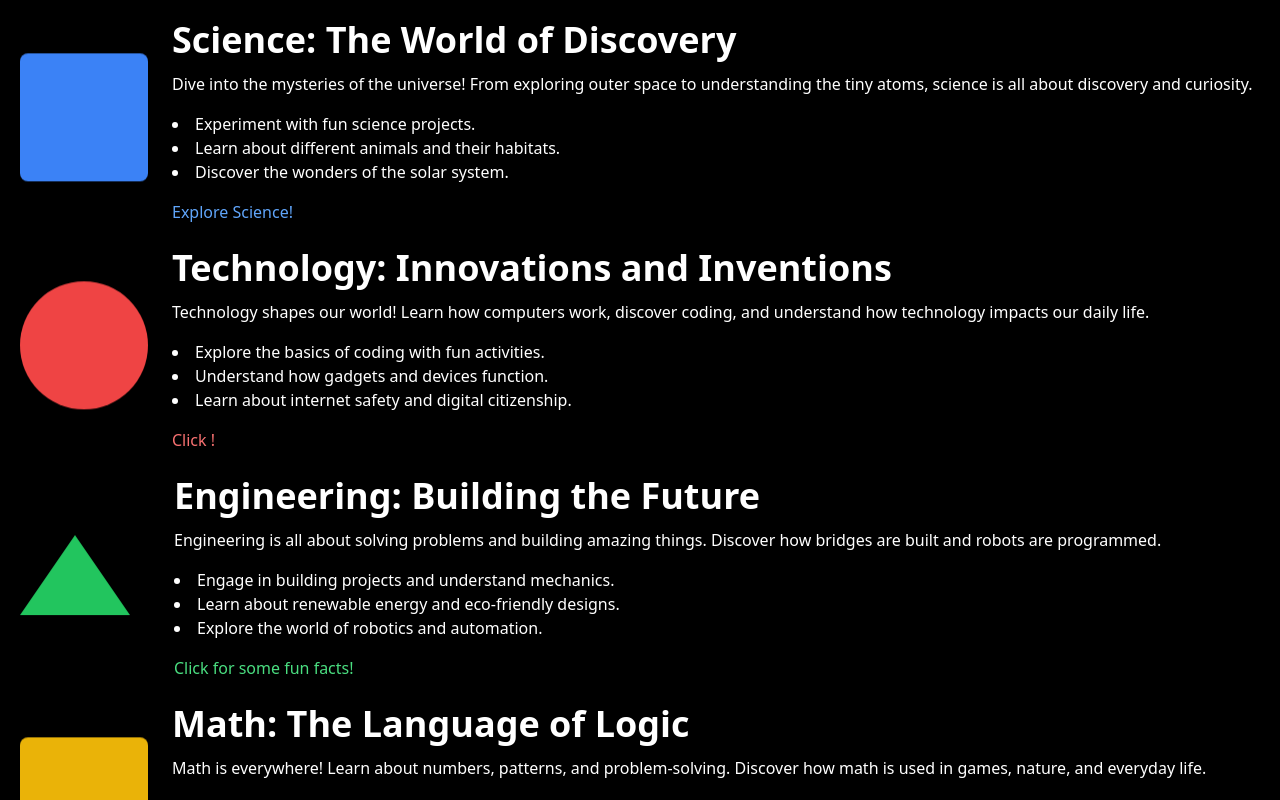
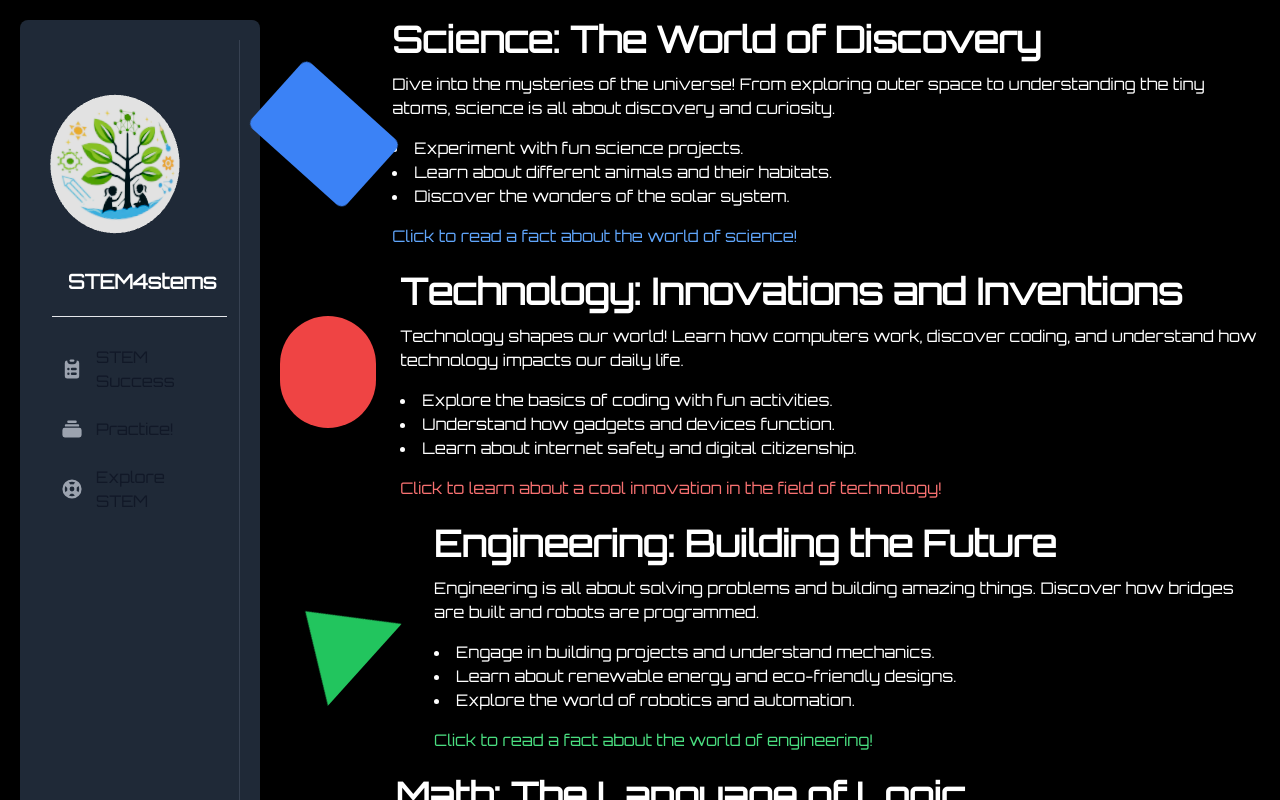
Before and after one commit to affiq23/stem4stems, a Next.js app: page /content in a window 1280 px wide. Shown: the top 800 px of the page. Built offline with nearby package versions, Linux system fonts and the light colour scheme.

Commit message:
Ready for submission!

```diff
--- a/package.json
+++ b/package.json
@@ -9,6 +9,7 @@
     "lint": "next lint"
   },
   "dependencies": {
+    "@fontsource/orbitron": "^5.0.18",
     "@react-three/drei": "^9.96.5",
     "@react-three/fiber": "^8.15.15",
     "dotenv": "^16.4.1",
--- a/pages/_app.tsx
+++ b/pages/_app.tsx
@@ -1,4 +1,6 @@
 import "@/styles/globals.css";
+import "@fontsource/orbitron";
+
 import type { AppProps } from "next/app";
 
 export default function App({ Component, pageProps }: AppProps) {
--- a/pages/content.tsx
+++ b/pages/content.tsx
@@ -1,8 +1,41 @@
-import React from "react";
+import React, { Suspense, useEffect, useRef, useState } from "react";
+import { Canvas, useFrame, useLoader } from "@react-three/fiber";
+import * as THREE from "three";
+import { OrbitControls, Box } from "@react-three/drei";
+import Link from "next/link";
 import OpenAI from "openai";
-import { useState } from "react";
+
+function RotatingImage({ texture }: any) {
+  const mesh = useRef<THREE.Mesh | null>(null);
+
+  // Create a rotation animation for the image
+  useFrame(() => {
+    if (mesh.current) {
+      mesh.current.rotation.y += 0.02;
+    }
+  });
+
+  return (
+    <mesh ref={mesh}>
+      <circleGeometry args={[2.5, 60]} />
+      <meshBasicMaterial
+        attach="material"
+        map={texture}
+        side={THREE.DoubleSide}
+      />
+    </mesh>
+  );
+}
 
 export default function Content() {
+  const [texture, setTexture] = useState<THREE.Texture | null>(null);
+  useEffect(() => {
+    if (typeof window !== "undefined") {
+      const textureLoader = new THREE.TextureLoader();
+      const loadedTexture = textureLoader.load("/stem_logo.png");
+      setTexture(loadedTexture);
+    }
+  }, []);
   const [funFacts, setFunFacts] = useState<{ [key: string]: string | null }>({
     Science: null,
     Technology: null,
@@ -47,18 +80,99 @@ export default function Content() {
   };
 
   return (
+    <main className="flex min-h-screen bg-black text-white font-orbitron">
+      <aside
+        id="default-sidebar"
+        className="w-60 bg-gray-800 p-5 ml-5 mt-5 mb-5 rounded-lg shadow-lg"
+        aria-label="Sidenav"
+      >
+        <div className="overflow-hidden py-5 px-3 h-full border-r bg-gray-800 border-gray-700">
+          <div className="overflow-hidden w-52 h-52 -translate-x-7">
+            <Link href={"/"}>
+              <Canvas>
+                <ambientLight />
+                <pointLight position={[0, 0, 0]} />
+                <RotatingImage texture={texture} />
+              </Canvas>
+            </Link>
+          </div>
+          <h2 className="text-xl font-semibold mx-4">STEM4stems</h2>
+          <ul className="pt-5 mt-5 space-y-2 border-t border-gray-200 dark:border-gray-700">
+            <li>
+              <Link
+                href="/content"
+                className="flex items-center p-2 text-base font-normal text-gray-900 rounded-lg transition duration-75 hover:bg-gray-100 dark:hover:bg-gray-700 dark:text-white group"
+              >
+                <svg
+                  aria-hidden="true"
+                  className="flex-shrink-0 w-6 h-6 text-gray-400 transition duration-75 dark:text-gray-400 group-hover:text-gray-900 dark:group-hover:text-white"
+                  fill="currentColor"
+                  viewBox="0 0 20 20"
+                  xmlns="http://www.w3.org/2000/svg"
+                >
+                  <path d="M9 2a1 1 0 000 2h2a1 1 0 100-2H9z"></path>
+                  <path
+                    fill-rule="evenodd"
+                    d="M4 5a2 2 0 012-2 3 3 0 003 3h2a3 3 0 003-3 2 2 0 012 2v11a2 2 0 01-2 2H6a2 2 0 01-2-2V5zm3 4a1 1 0 000 2h.01a1 1 0 100-2H7zm3 0a1 1 0 000 2h3a1 1 0 100-2h-3zm-3 4a1 1 0 100 2h.01a1 1 0 100-2H7zm3 0a1 1 0 100 2h3a1 1 0 100-2h-3z"
+                    clipRule="evenodd"
+                  ></path>
+                </svg>
+                <span className="ml-3">STEM Success</span>
+              </Link>
+            </li>
+            <li>
+              <Link
+                href="/quizzes"
+                className="flex items-center p-2 text-base font-normal text-gray-900 rounded-lg transition duration-75 hover:bg-gray-100 dark:hover:bg-gray-700 dark:text-white group"
+              >
+                <svg
+                  aria-hidden="true"
+                  className="flex-shrink-0 w-6 h-6 text-gray-400 transition duration-75 dark:text-gray-400 group-hover:text-gray-900 dark:group-hover:text-white"
+                  fill="currentColor"
+                  viewBox="0 0 20 20"
+                  xmlns="http://www.w3.org/2000/svg"
+                >
+                  <path d="M7 3a1 1 0 000 2h6a1 1 0 100-2H7zM4 7a1 1 0 011-1h10a1 1 0 110 2H5a1 1 0 01-1-1zM2 11a2 2 0 012-2h12a2 2 0 012 2v4a2 2 0 01-2 2H4a2 2 0 01-2-2v-4z"></path>
+                </svg>
+                <span className="ml-3">Practice!</span>
+              </Link>
+            </li>
+            <li>
+              <Link
+                href="/explore"
+                className="flex items-center p-2 text-base font-normal text-gray-900 rounded-lg transition duration-75 hover:bg-gray-100 dark:hover:bg-gray-700 dark:text-white group"
+              >
+                <svg
+                  aria-hidden="true"
+                  className="flex-shrink-0 w-6 h-6 text-gray-400 transition duration-75 dark:text-gray-400 group-hover:text-gray-900 dark:group-hover:text-white"
+                  fill="currentColor"
+                  viewBox="0 0 20 20"
+                  xmlns="http://www.w3.org/2000/svg"
+                >
+                  <path
+                    fill-rule="evenodd"
+                    d="M18 10a8 8 0 11-16 0 8 8 0 0116 0zm-2 0c0 .993-.241 1.929-.668 2.754l-1.524-1.525a3.997 3.997 0 00.078-2.183l1.562-1.562C15.802 8.249 16 9.1 16 10zm-5.165 3.913l1.58 1.58A5.98 5.98 0 0110 16a5.976 5.976 0 01-2.516-.552l1.562-1.562a4.006 4.006 0 001.789.027zm-4.677-2.796a4.002 4.002 0 01-.041-2.08l-.08.08-1.53-1.533A5.98 5.98 0 004 10c0 .954.223 1.856.619 2.657l1.54-1.54zm1.088-6.45A5.974 5.974 0 0110 4c.954 0 1.856.223 2.657.619l-1.54 1.54a4.002 4.002 0 00-2.346.033L7.246 4.668zM12 10a2 2 0 11-4 0 2 2 0 014 0z"
+                    clipRule="evenodd"
+                  ></path>
+                </svg>
+                <span className="ml-3">Explore STEM</span>
+              </Link>
+            </li>
+          </ul>
+        </div>
+      </aside>
       <div className="bg-black text-white min-h-screen p-5">
         {/* Science Section */}
         <div className="flex flex-col md:flex-row items-center">
-        <div className="w-32 h-32 bg-blue-500 rounded-lg animate-bounce mr-6 mb-4 md:mb-0"></div>
+          <div className="w-32 h-32 bg-blue-500 rounded-lg animate-spin-slow mr-6 mb-4 md:mb-0"></div>
           <div>
             <h2 className="text-4xl font-bold mb-3">
               Science: The World of Discovery
             </h2>
             <p className="mb-4">
-            Dive into the mysteries of the universe! From exploring outer space
-            to understanding the tiny atoms, science is all about discovery and
-            curiosity.
+              Dive into the mysteries of the universe! From exploring outer
+              space to understanding the tiny atoms, science is all about
+              discovery and curiosity.
             </p>
             <ul className="list-disc list-inside mb-4">
               <li>Experiment with fun science projects.</li>
@@ -69,7 +183,7 @@ export default function Content() {
               className="text-blue-400 hover:text-blue-200"
               onClick={() => handleExploreClick("Science")}
             >
-            Explore Science!
+              Click to read a fact about the world of science!
             </button>
           </div>
         </div>
@@ -78,14 +192,16 @@ export default function Content() {
         {funFacts.Science && (
           <div className="mt-8 ml-36 bg-blue-900 p-6 rounded-lg">
             <h2 className="text-2xl font-bold mb-3">Fun Fact!</h2>
-          <p className="mb-4 text-blue-300 text-center">{JSON.parse(funFacts.Science).fact}</p>
+            <p className="mb-4 text-blue-300 text-center">
+              {JSON.parse(funFacts.Science).fact}
+            </p>
           </div>
         )}
 
         <br />
         {/* Technology Section */}
         <div className="flex flex-col md:flex-row items-center">
-        <div className="w-32 h-32 bg-red-500 rounded-full animate-bounce mr-6 mb-4 md:mb-0"></div>
+          <div className="w-32 h-28 bg-red-500 rounded-full animate-bounce mr-6 mb-4 md:mb-0"></div>
           <div>
             <h2 className="text-4xl font-bold mb-3">
               Technology: Innovations and Inventions
@@ -103,7 +219,7 @@ export default function Content() {
               className="text-red-400 hover:text-red-200"
               onClick={() => handleExploreClick("Technology")}
             >
-            Click !
+              Click to learn about a cool innovation in the field of technology!
             </button>
           </div>
         </div>
@@ -112,17 +228,21 @@ export default function Content() {
         {funFacts.Technology && (
           <div className="mt-8 ml-36 bg-red-900 p-6 rounded-lg">
             <h2 className="text-2xl font-bold mb-3">Fun Fact!</h2>
-          <p className="mb-4 text-red-100 text-center">{JSON.parse(funFacts.Technology).fact}</p>
+            <p className="mb-4 text-red-100 text-center">
+              {JSON.parse(funFacts.Technology).fact}
+            </p>
           </div>
         )}
 
         <br />
         {/* Engineering Section */}
         <div className="flex flex-col md:flex-row items-center">
-        <div className="w-0 h-0
+          <div
+            className="w-0 h-0
         border-l-[55px] border-l-transparent
         border-b-[80px] border-b-green-500
-        border-r-[55px] border-r-transparent animate-bounce mr-11 mb-4 md:mb-0 "></div>
+        border-r-[55px] border-r-transparent animate-spin-slow mr-11 mb-4 md:mb-0 "
+          ></div>
           <div>
             <h2 className="text-4xl font-bold mb-3">
               Engineering: Building the Future
@@ -140,7 +260,7 @@ export default function Content() {
               className="text-green-400 hover:text-green-200"
               onClick={() => handleExploreClick("Engineering")}
             >
-            Click for some fun facts!
+              Click to read a fact about the world of engineering!
             </button>
           </div>
         </div>
@@ -149,14 +269,16 @@ export default function Content() {
         {funFacts.Engineering && (
           <div className="mt-8 ml-36 bg-green-900 p-6 rounded-lg">
             <h2 className="text-2xl font-bold mb-3">Fun Fact!</h2>
-          <p className="mb-4 text-green-100 text-center">{JSON.parse(funFacts.Engineering).fact}</p>
+            <p className="mb-4 text-green-100 text-center">
+              {JSON.parse(funFacts.Engineering).fact}
+            </p>
           </div>
         )}
 
         <br />
         {/* Math Section */}
         <div className="flex flex-col md:flex-row items-center">
-        <div className="w-32   h-32 bg-yellow-500 rounded-lg animate-bounce mr-6 mb-4 md:mb-0"></div>
+          <div className="w-32   h-32 bg-yellow-500 rounded-lg animate-wiggle mr-6 mb-4 md:mb-0"></div>
           <div>
             <h2 className="text-4xl font-bold mb-3">
               Math: The Language of Logic
@@ -168,7 +290,9 @@ export default function Content() {
             </p>
             <ul className="list-disc list-inside mb-4">
               <li>Play with numbers through fun puzzles and games.</li>
-            <li>Explore shapes, sizes, and measurements in a creative way.</li>
+              <li>
+                Explore shapes, sizes, and measurements in a creative way.
+              </li>
               <li>
                 Understand how math is used in cooking, shopping, and sports.
               </li>
@@ -177,7 +301,7 @@ export default function Content() {
               className="text-yellow-400 hover:text-yellow-200"
               onClick={() => handleExploreClick("Math")}
             >
-            Explore Math!
+              Click to hear a mathmatical fact!
             </button>
           </div>
         </div>
@@ -186,9 +310,12 @@ export default function Content() {
         {funFacts.Math && (
           <div className="mt-8 ml-36 bg-yellow-900 p-6 rounded-lg">
             <h2 className="text-2xl font-bold mb-3">Fun Fact!</h2>
-          <p className="mb-4 text-yellow-100 text-center">{JSON.parse(funFacts.Math).fact}</p>
+            <p className="mb-4 text-yellow-100 text-center">
+              {JSON.parse(funFacts.Math).fact}
+            </p>
           </div>
         )}
       </div>
+    </main>
   );
 }
--- a/pages/index.tsx
+++ b/pages/index.tsx
@@ -66,7 +66,7 @@ export default function Home() {
   }, []);
 
   return (
-    <div className="flex min-h-screen bg-black text-white">
+    <div className="flex min-h-screen bg-black text-white font-orbitron">
       <aside
         id="default-sidebar"
         className="w-60 bg-gray-800 p-5 ml-5 mt-5 mb-5 rounded-lg shadow-lg"
@@ -82,7 +82,9 @@ export default function Home() {
               </Canvas>
             </Link>
           </div>
-          <h2 className="text-xl font-semibold mx-4">STEM4stems</h2>
+          <h2 className="text-xl font-semibold mx-4 font-orbitron">
+            STEM4stems
+          </h2>
           <ul className="pt-5 mt-5 space-y-2 border-t border-gray-200 dark:border-gray-700">
             <li>
               <Link
@@ -150,14 +152,14 @@ export default function Home() {
       <main className="flex-grow">
         <section className="text-center py-12">
           <span className="flex place-content-center pt-14 text-6xl font-bold text-transparent bg-clip-text ">
-            <h1 className="animate-text text-transparent bg-clip-text bg-gradient-to-r from-blue-200 via-teal-500 to-red-200">
+            <h1 className="animate-text text-transparent bg-clip-text bg-gradient-to-r from-blue-200 via-teal-500 to-red-200 mb-2 font-orbitron">
               Discover the fun of STEM!
             </h1>
           </span>
 
-          <p className="text-2xl mx-auto leading-relaxed max-w-2xl pt-2">
-            Explore amazing science facts, cool applications of technology,
-            beautiful engineering projects, and fun math games!
+          <p className="text-2xl mx-auto leading-relaxed max-w-2xl pt-2 pb-0 font-orbitron">
+            STEM4stems is your playground for endless learning and discovery
+            designed just for young explorers like you!
           </p>
         </section>
         <section className="w-full h-1/2 flex justify-center mx-auto">
--- a/tailwind.config.ts
+++ b/tailwind.config.ts
@@ -8,6 +8,9 @@ const config: Config = {
   ],
   theme: {
     extend: {
+       fontFamily: {
+        'orbitron': ['Orbitron', 'sans-serif']
+      },
             animation: {
         text: 'text 1.5s ease-in-out infinite',
         'spin-slow': 'spin 3s linear infinite',
```
Also changed, not shown: 1 other file (tests, documents, lock files or other folders). Lines whose indentation alone changed are shown as unchanged.
